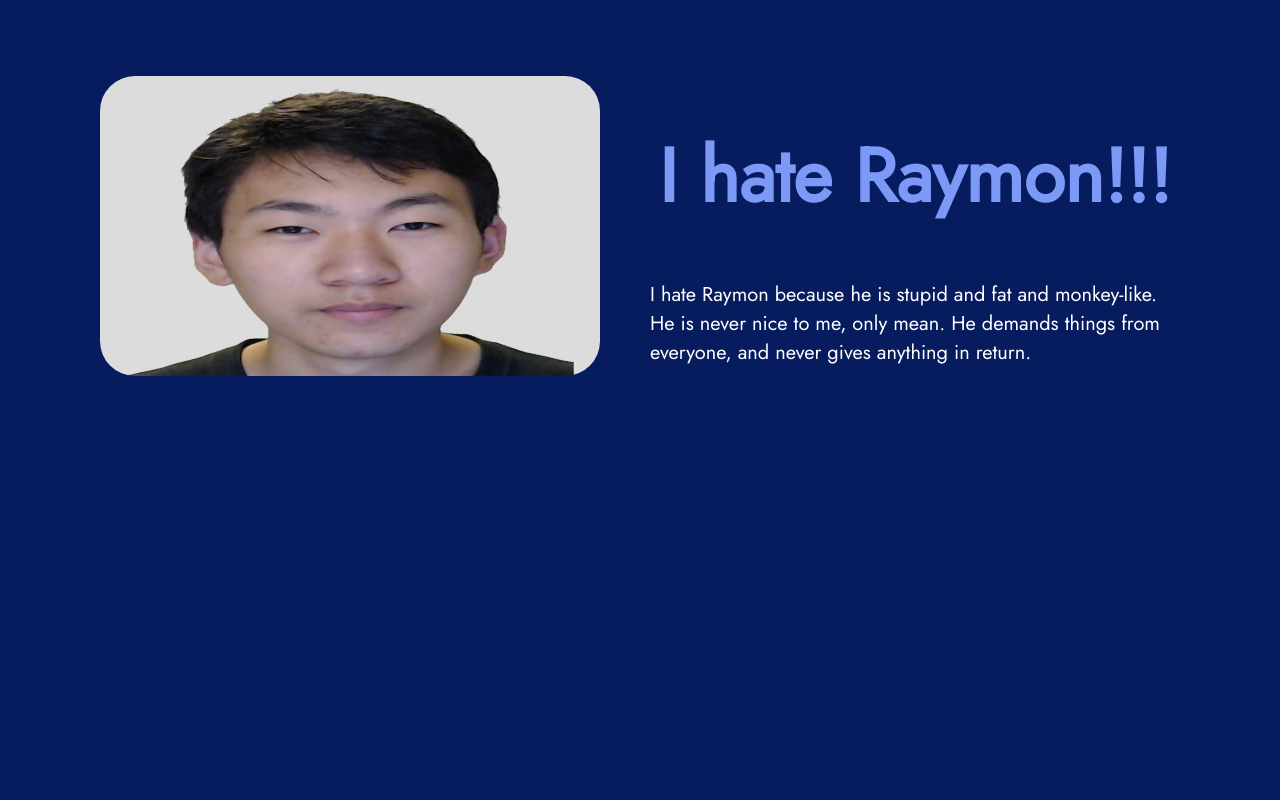
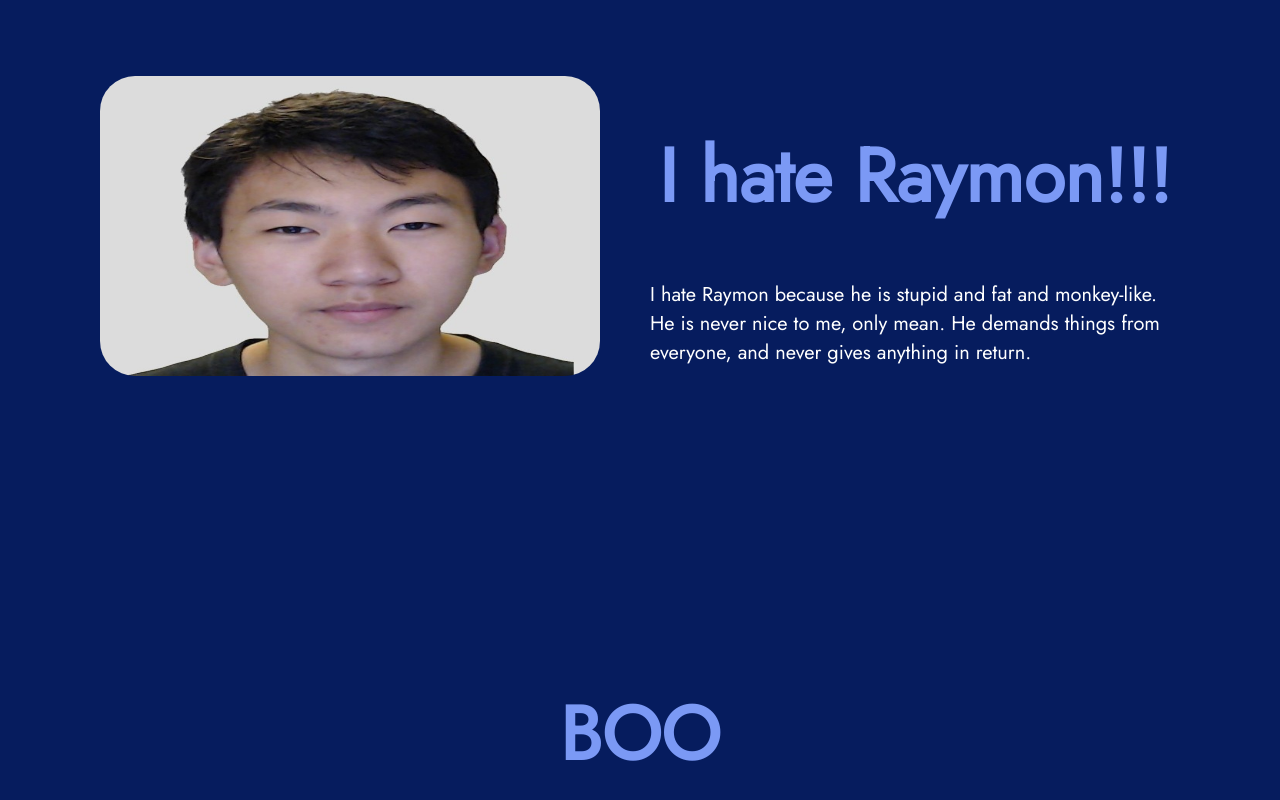
Before and after one commit to elinazhang20/elinazhang-website, a plain HTML site: page index.html in a window 1280 px wide. Shown: the part 2809-3609 px from the top of the page. Before the commit the page ends 3438 px from the top, so only its background shows below. Drawn offline with Linux system fonts and the light colour scheme.

Commit message:
Update index.html

```diff
--- a/index.html
+++ b/index.html
@@ -59,5 +59,13 @@
         </div>
 
     </div>
+
+    <div class = "WHY">
+        <h1>
+            BOO
+        </h1>
+
+    </div>
+
 </body>
 </html>
```
